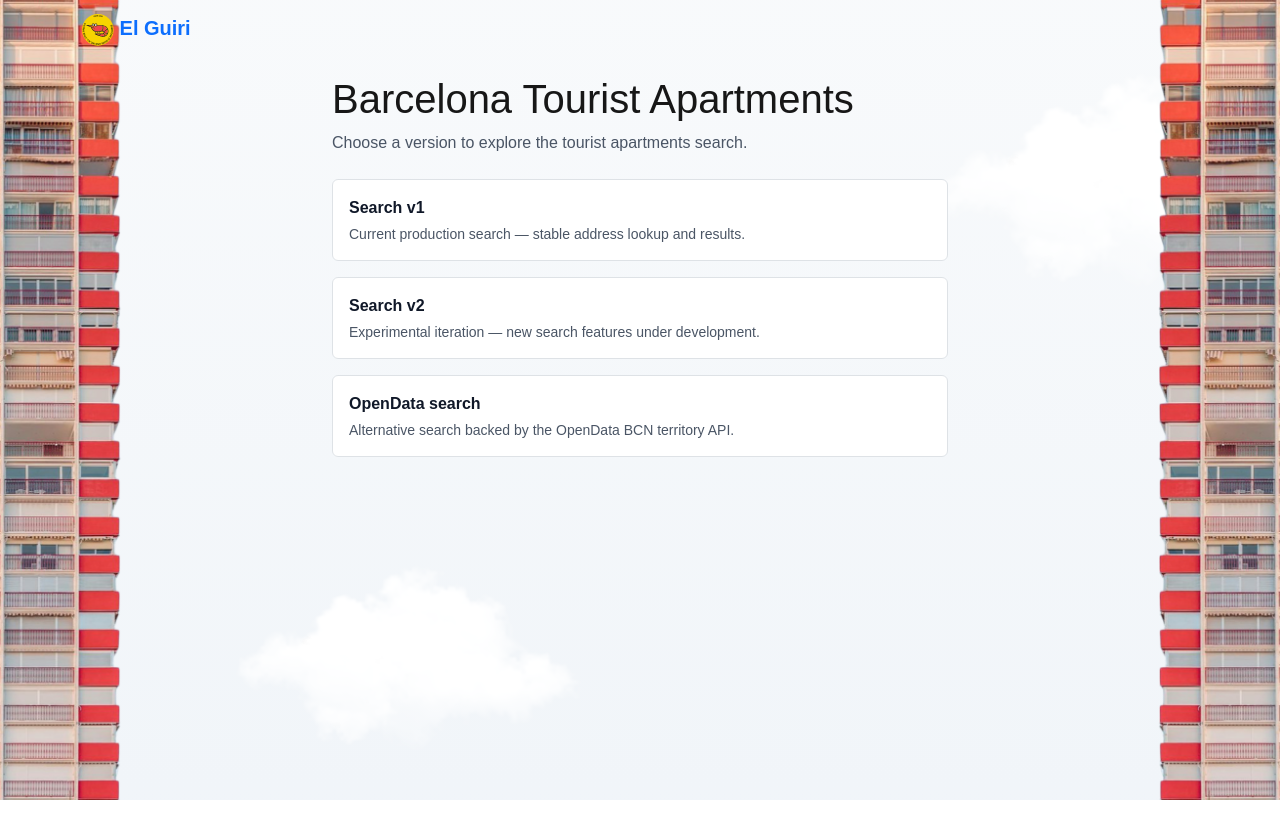
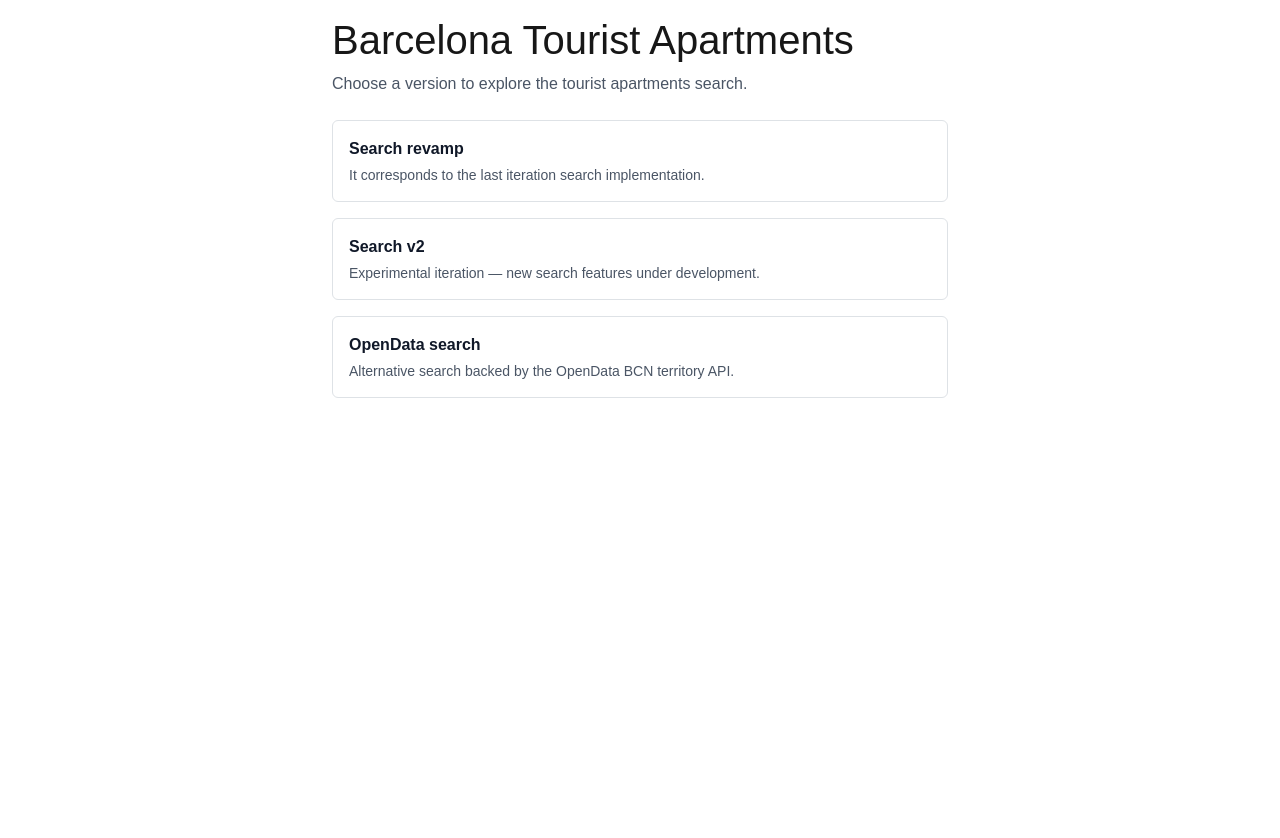
Before and after one commit to GUIRI-org/cercador-pisos-turistics-bcn, a Next.js app in the folder frontend/next-app/: page / in a window 1280 px wide. Shown: the top 838 px of the page. After the commit the page ends 800 px from the top, so only its background shows below. Built offline with nearby package versions, Linux system fonts and the light colour scheme; no server answers.

Commit message:
chore(home): open version links in a new tab and drop duplicate navbar
search-v1 already renders its own navbar, so the extra one on the
home page was redundant.

```diff
--- a/frontend/next-app/app/page.tsx
+++ b/frontend/next-app/app/page.tsx
@@ -6,8 +6,8 @@
 const versions = [
   {
     href: '/search-v1',
-    title: 'Search v1',
-    description: 'Current production search — stable address lookup and results.',
+    title: 'Search revamp',
+    description: 'It corresponds to the last iteration search implementation.',
   },
   {
     href: '/search-v2',
@@ -23,14 +23,6 @@
 
 export default function Home() {
   return (
-    <ParallaxContainer>
-      <nav className="navbar">
-        <div className="container">
-          <Link className="navbar-brand fw-semibold text-primary" href="/">
-            <img src={`${BASE}/guiri-gamba.svg`} alt="Guiri Gamba" width="32" height="32" className="d-inline-block" /> El Guiri
-          </Link>
-        </div>
-      </nav>
       <main className="container" style={{ maxWidth: '640px', minHeight: '100vh', paddingTop: '1rem', paddingBottom: '1rem' }}>
         <h1 className="text-3xl font-bold text-gray-900">
           Barcelona Tourist Apartments
@@ -45,6 +37,7 @@
               key={version.href}
               href={version.href}
               className="card text-decoration-none p-3 border rounded"
+              target='_blank'
             >
               <div className="fw-semibold text-gray-900">{version.title}</div>
               <div className="text-sm text-gray-600 mt-1">{version.description}</div>
@@ -52,6 +45,5 @@
           ))}
         </div>
       </main>
-    </ParallaxContainer>
   );
 }
```
